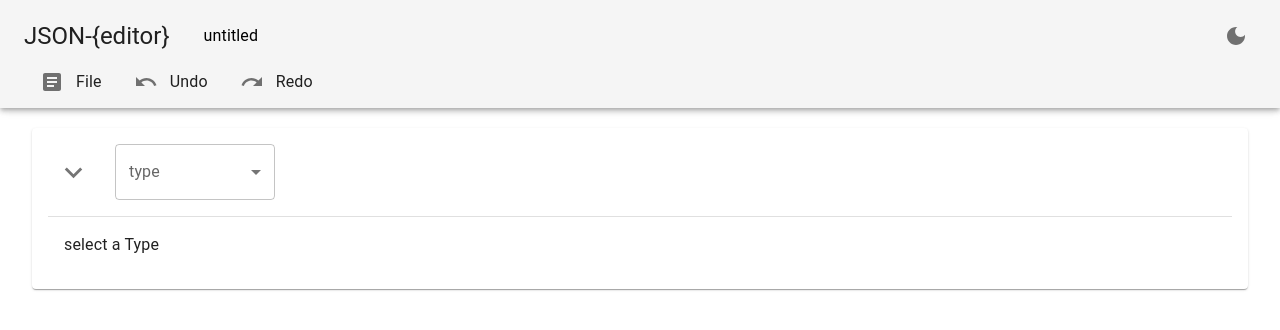
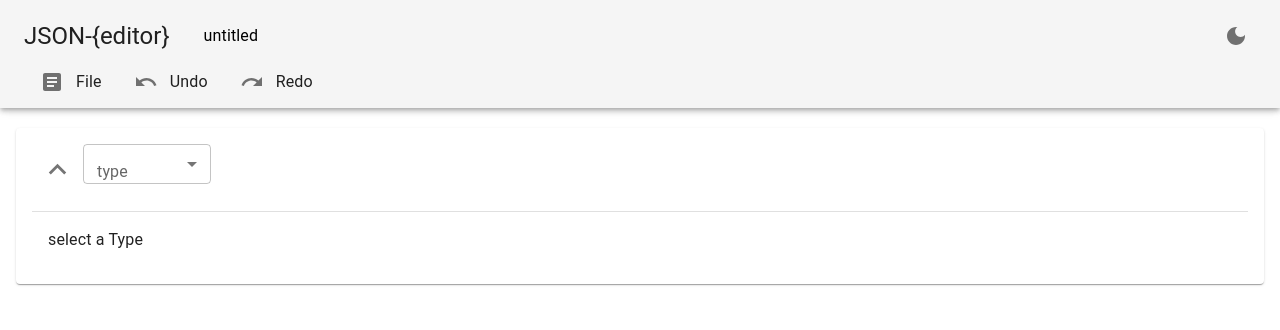
Before and after one commit to chris434/json-editor, a Next.js app: page / in a window 1280 px wide. Shown: the top 330 px of the page. Built offline with nearby package versions, Linux system fonts and the light colour scheme.

Commit message:
data reducer

```diff
--- a/src/components/select.tsx
+++ b/src/components/select.tsx
@@ -5,20 +5,21 @@ import InputLabel from "@mui/material/InputLabel";
 
 type selectProps = {
   items: string[];
-  setValue: Function;
+  onChange: Function;
   value: string;
   label: string;
 };
 
-export function Select({ items, setValue, value, label }: selectProps) {
+export function Select({ items, onChange, value, label }: selectProps) {
   return (
-    <FormControl sx={{ width: "10rem" }}>
+    <FormControl sx={{ width: "8rem" }}>
       <InputLabel id="select">{label}</InputLabel>
       <MuiSelect
+        size="small"
         labelId="select"
         label={label}
         value={value}
-        onChange={(e) => setValue(e.target.value)}>
+        onChange={(e) => onChange(e)}>
         {items.map((item) => {
           return <SelectItem value={item}>{item}</SelectItem>;
         })}
--- a/src/components/selectorBar.tsx
+++ b/src/components/selectorBar.tsx
@@ -1,61 +1,78 @@
-import { useState } from "react";
 import Box from "@mui/material/Box";
 import Divider from "@mui/material/Divider";
 import TextField from "@mui/material/TextField";
 import ExpandMore from "@mui/icons-material/ExpandMore";
+import ExpandLess from "@mui/icons-material/ExpandLess";
 import { Select } from "./select";
 import { TooLTipButton } from "./toolTipButton";
 import { TOP_PARENT_TYPES } from "../data/typesData";
+import { useJson } from "../providers/jsonProvider";
 
 type selectorBarProps = {
-  selectType: "topParent" | "default";
-  inputLabel?: string;
-  selectLabel: string;
+  selectType?: "topParent" | "default";
+  dataIndex?: number;
 };
 
 export function SelectorBar({
   selectType = "default",
-  inputLabel,
-  selectLabel,
+  dataIndex = 0,
 }: selectorBarProps) {
-  const [topParentValue, setTopParentValue] = useState("");
+  const { dispatchJson, jsonData } = useJson();
+  const { collapsed, type } = jsonData.data[dataIndex];
   return (
     <Box>
       <Box
         sx={{
           display: "flex",
-          alignItems: "center",
-          gap: "1rem",
+          alignItems: "start",
           marginBottom: "1rem",
         }}>
-        <TooLTipButton title="collapse" onClick={() => {}}>
-          <ExpandMore fontSize="large" />
+        <TooLTipButton
+          title={collapsed ? "expand" : "collapse"}
+          onClick={(e) =>
+            dispatchJson({
+              type: "updateJsonData",
+              payload: { index: 0, data: { collapsed: !collapsed } },
+            })
+          }>
+          {collapsed ? (
+            <ExpandMore fontSize="large" />
+          ) : (
+            <ExpandLess fontSize="large" />
+          )}
         </TooLTipButton>
 
         <Box
           sx={(theme) => ({
             display: "flex",
-            gap: "1rem",
             flexDirection: "row",
+            alignItems: "center",
 
             [theme.breakpoints.only("xs")]: {
+              gap: "1rem",
               flexDirection: "column",
             },
           })}>
           {selectType === "default" && (
-            <TextField sx={{ width: "10rem" }} label={inputLabel} />
+            <TextField size="small" sx={{ width: "8rem" }} label="field" />
           )}
-
           <Select
-            label={selectLabel}
+            label="type"
             items={TOP_PARENT_TYPES}
-            value={topParentValue}
-            setValue={setTopParentValue}
+            value={type}
+            onChange={(e: any) =>
+              dispatchJson({
+                type: "updateJsonData",
+                payload: { index: 0, data: { type: e.target.value } },
+              })
+            }
           />
         </Box>
       </Box>
       <Divider />
-      <Box sx={{ padding: "1rem" }}>select a Type</Box>
+      {!collapsed && (
+        <Box sx={{ padding: "1rem" }}>{type ? type : "select a Type"}</Box>
+      )}
     </Box>
   );
 }
--- a/src/components/toolTipButton.tsx
+++ b/src/components/toolTipButton.tsx
@@ -17,7 +17,7 @@ export function TooLTipButton({
 }: tooltipButtonProps) {
   return (
     <Tooltip title={title}>
-      <IconButton sx={styles} onClick={onClick}>
+      <IconButton sx={styles} onClick={(e) => onClick(e)}>
         {children}
       </IconButton>
     </Tooltip>
--- a/src/pages/_app.tsx
+++ b/src/pages/_app.tsx
@@ -3,13 +3,16 @@ import type { AppProps } from "next/app";
 import { MainLayout } from "../layouts/mainLayout";
 import CssBaseline from "@mui/material/CssBaseline";
 import { ThemeProvider } from "../providers/themeProvider";
+import { JsonProvider } from "../providers/jsonProvider";
 
 export default function App({ Component, pageProps }: AppProps) {
   return (
     <ThemeProvider>
       <CssBaseline />
       <MainLayout>
-        <Component {...pageProps} />
+        <JsonProvider>
+          <Component {...pageProps} />
+        </JsonProvider>
       </MainLayout>
     </ThemeProvider>
   );
--- a/src/pages/index.tsx
+++ b/src/pages/index.tsx
@@ -1,20 +1,22 @@
 import Box from "@mui/material/Box";
 import Paper from "@mui/material/Paper";
 import { SelectorBar } from "../components/selectorBar";
+import { useJson } from "../providers/jsonProvider";
 
 export default function Home() {
+  const { jsonData } = useJson();
   return (
     <Box sx={{ marginTop: "100px" }}>
       <Paper
         sx={(theme) => ({
-          margin: "8rem 2rem 0 2rem",
+          margin: "8rem 1rem 0 1rem",
           padding: "1rem",
 
           [theme.breakpoints.only("xs")]: {
             margin: "8rem 0 0 0",
           },
         })}>
-        <SelectorBar selectLabel="type" selectType="topParent" />
+        <SelectorBar selectType="topParent" />
       </Paper>
     </Box>
   );
--- /dev/null
+++ b/src/providers/jsonProvider.tsx
@@ -0,0 +1,41 @@
+import { useContext, createContext, useReducer, ReactNode, useId } from "react";
+import { jsonReducer } from "../reducers/jsonReducer";
+
+type jsonProviderProps = {
+  children: ReactNode;
+};
+
+const Provider = createContext<any>({
+  jsonData: {},
+  dispatchJson: () => {},
+});
+
+export function JsonProvider({ children }: jsonProviderProps) {
+  const id = useId();
+
+  const INITIAL_DATA: any = {
+    title: "",
+    data: [
+      {
+        type: "",
+        id,
+        childId: null,
+        collapsed: false,
+        parentId: null,
+        value: null,
+      },
+    ],
+  };
+  const [jsonData, dispatchJson] = useReducer(jsonReducer, INITIAL_DATA);
+
+  return (
+    <Provider.Provider value={{ jsonData, dispatchJson }}>
+      {children}
+    </Provider.Provider>
+  );
+}
+
+export function useJson() {
+  const { jsonData, dispatchJson } = useContext(Provider);
+  return { jsonData, dispatchJson };
+}
--- /dev/null
+++ b/src/reducers/jsonReducer.tsx
@@ -0,0 +1,35 @@
+import { updateLanguageServiceSourceFile } from "typescript";
+
+type stateProps = {
+  title: string;
+  data: [];
+};
+
+type payloadProps = {
+  index?: number;
+  data: object;
+};
+
+export function jsonReducer(
+  state: stateProps,
+  action: { type: "updateJsonData"; payload: payloadProps }
+) {
+  const { type, payload } = action;
+  switch (type) {
+    case "updateJsonData":
+      return (state = updateJsonData(payload, state));
+  }
+}
+
+function updateJsonData(payload: payloadProps, state: stateProps): stateProps {
+  const { index, data } = payload;
+  const newData: any = {
+    ...state,
+    data: state.data.map((item: any, i) => {
+      if (i === index) return { ...item, ...data };
+
+      return item;
+    }),
+  };
+  return newData;
+}
```
